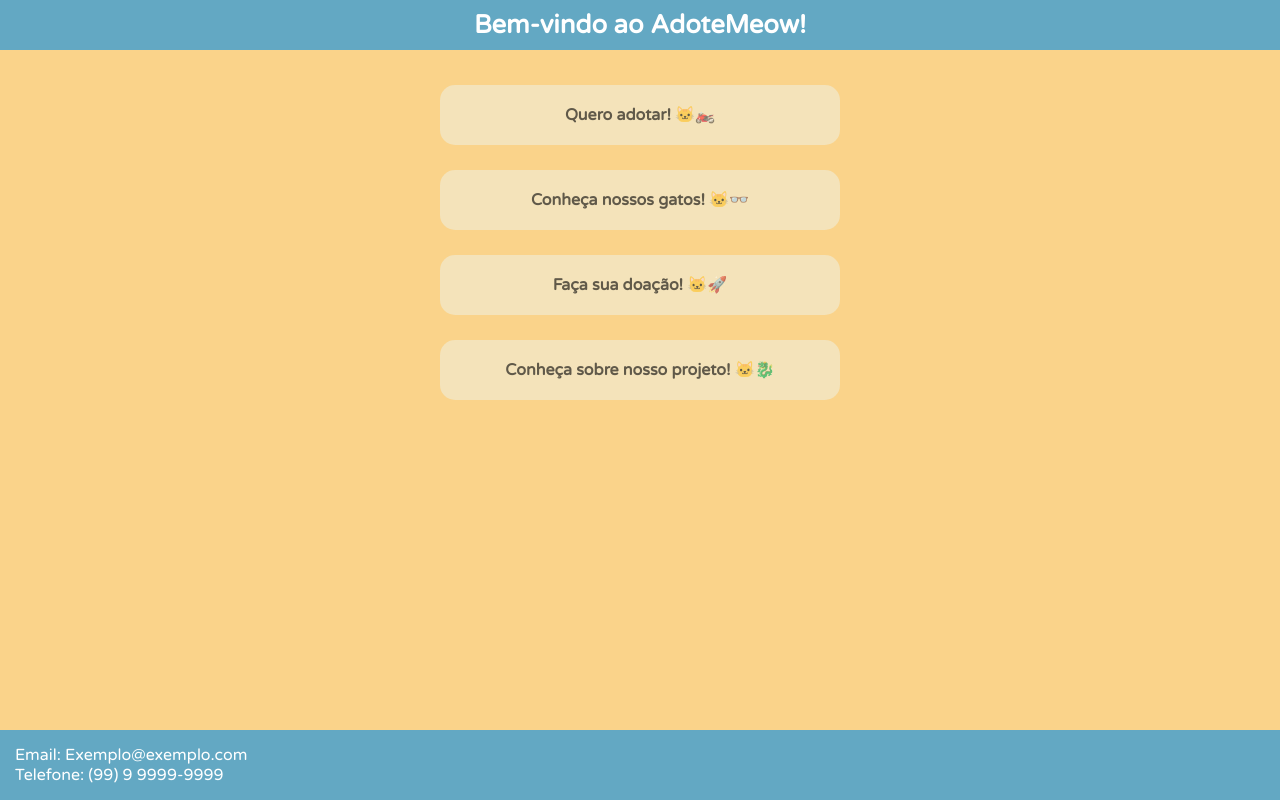
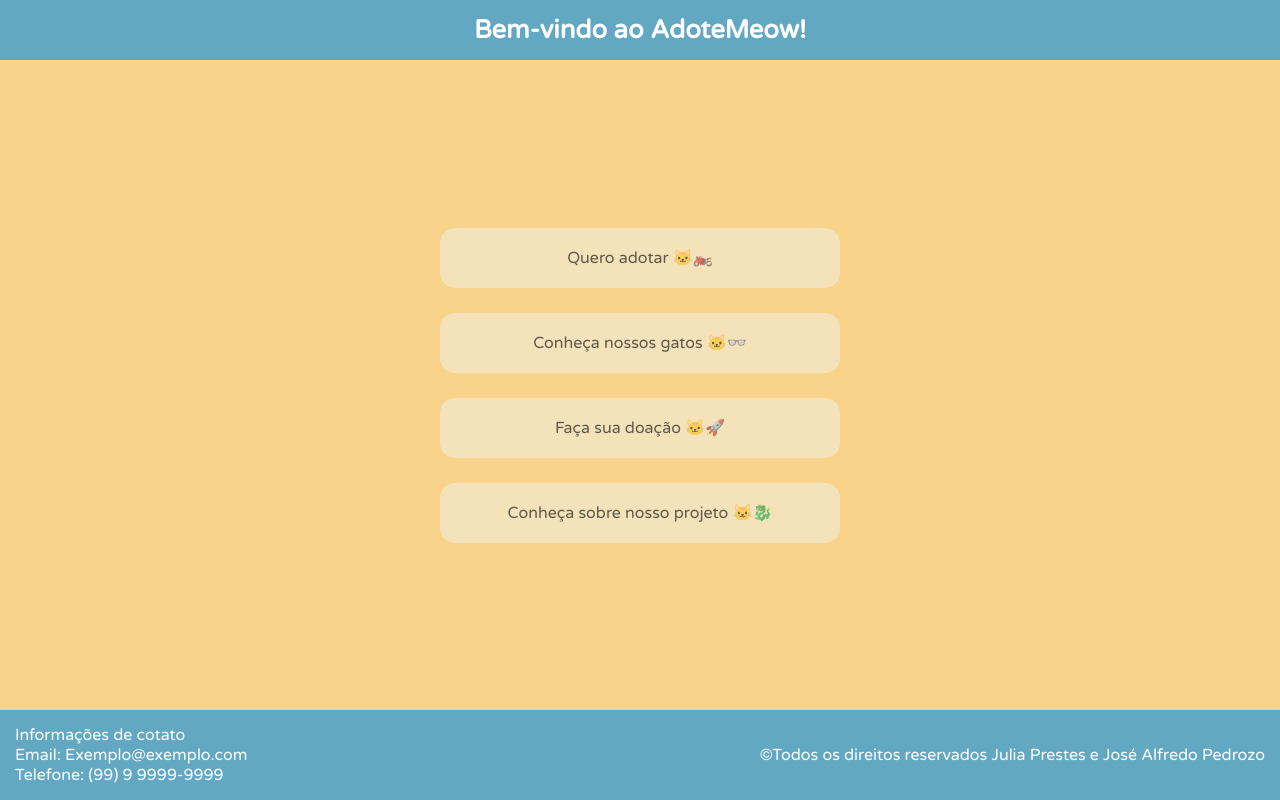
Before and after one commit to JosePedrozo/links-adotemeow, a plain HTML site: page index.html in a window 1280 px wide. Drawn offline with Linux system fonts and the light colour scheme.

Commit message:
- Ajuste footer - Ajustes em alinhamento dos itens - Ajuste de texto dos links btns - Ajuste de respnsivo do footer

```diff
--- a/index.html
+++ b/index.html
@@ -18,31 +18,37 @@
         </div>
     </header>
 
-    <section>
-        <div class="flex flex-column gap align-center pt-20">
+    <section class="section-center">
+        <div class="flex flex-column gap align-center">
             <a onclick="page1()" class="card__link">
-                <p>Quero adotar! 🐱‍🏍</p>
+                <p>Quero adotar 🐱‍🏍</p>
             </a>
 
             <a onclick="page2()" class="card__link">
-                <p>Conheça nossos gatos! 🐱‍👓</p>
+                <p>Conheça nossos gatos 🐱‍👓</p>
             </a>
 
             <a onclick="page3()" class="card__link">
-                <p>Faça sua doação! 🐱‍🚀</p>
+                <p>Faça sua doação 🐱‍🚀</p>
             </a>
 
             <a onclick="page3()" class="card__link">
-                <p>Conheça sobre nosso projeto! 🐱‍🐉</p>
+                <p>Conheça sobre nosso projeto 🐱‍🐉</p>
             </a>
         </div>
     </section>
 
     <footer>
         <div class="container">
-            <div class="flex flex-column footer__info">
-                <p>Email: Exemplo@exemplo.com</p>
-                <p>Telefone: (99) 9 9999-9999</p>
+            <div class="flex footer__content">
+                <div class="flex flex-column footer__info">
+                    <p>Informações de cotato</p>
+                    <p>Email: Exemplo@exemplo.com</p>
+                    <p>Telefone: (99) 9 9999-9999</p>
+                </div>
+                <div class="flex flex-column footer__info">
+                    <p>©Todos os direitos reservados Julia Prestes e José Alfredo Pedrozo</p>
+                </div>
             </div>
         </div>
     </footer>
--- a/style.css
+++ b/style.css
@@ -16,8 +16,8 @@ body {
 }
 
 header{
-	padding-top: 15px;
-	padding-bottom: 15px;
+	padding-top: 20px;
+	padding-bottom: 20px;
 	background-color: rgb(99, 168, 195);
 }
 
@@ -31,7 +31,7 @@ section{
 	padding-top: 15px;
 	padding-bottom: 15px;
 	background-color: rgb(250, 211, 138);
-	min-height: calc(100vh - 150px);
+	min-height: calc(100vh - 180px);
 }
 
 
@@ -90,14 +90,19 @@ section{
 	width: 400px;
 	border-radius: 15px;
 	text-align: center;
-	font-weight: 900;
+	font-weight: 200;
 	color: rgba(0, 0, 0, 0.607);
 	transition: 1.3s;
 }
 
 .card__link:hover{
 	cursor: pointer;
-	transform: scale(1.2);
+	transform: scale(1.1);
+}
+
+.footer__content{
+	justify-content: space-between;
+    align-items: center;
 }
 
 .footer__info{
@@ -113,4 +118,8 @@ section{
 	.card__link:hover{
 		transform: scale(1);
 	}
+	.footer__content{
+		flex-wrap: wrap;
+		gap: 10px;
+	}
 }
```
Also changed, not shown: quero-adotar.html (+9 -3 lines).
